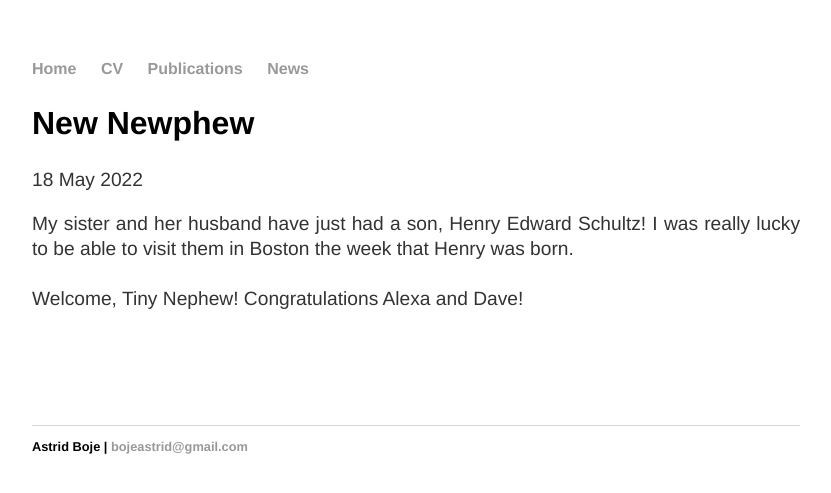
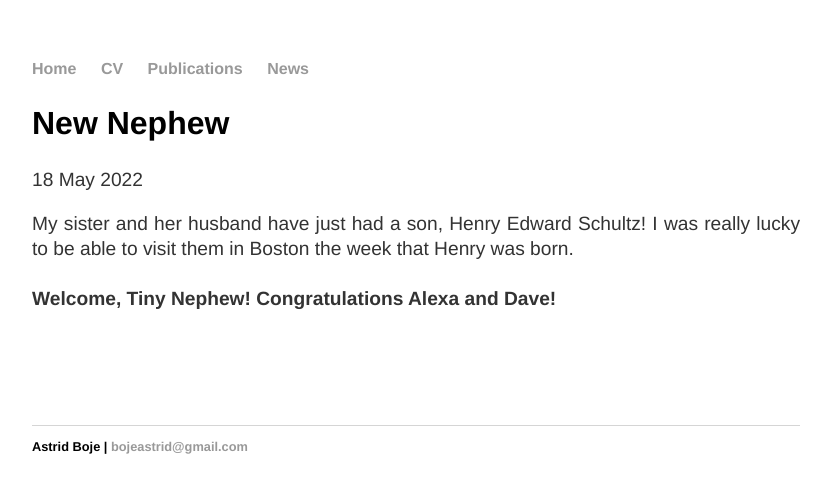
Before and after one commit to aab64/aab64.github.io, a Jekyll site: the page built from _posts/2022-05-18-New-nephew.md, in a window 1280 px wide. Shown: the top 493 px of the page, without its empty margins (224-1055 px from the left). Built offline with Jekyll 4.4.1, drawn with Linux system fonts in a browser that asks for light colours.

Commit message:
Updated format

```diff
--- a/_posts/2022-05-18-New-nephew.md
+++ b/_posts/2022-05-18-New-nephew.md
@@ -1,6 +1,6 @@
 ---
 layout: post
-title: "New Newphew"
+title: "New Nephew"
 date: 2022-05-18
 ---
 
@@ -9,7 +9,7 @@ date: 2022-05-18
   I was really lucky to be able to visit them in Boston the week that Henry was born.
   <br/>
   <br/>
-  Welcome, Tiny Nephew! Congratulations Alexa and Dave!
+  <strong>Welcome, Tiny Nephew! Congratulations Alexa and Dave!</strong>
   <br/>
   <br/>
 </p>
```
